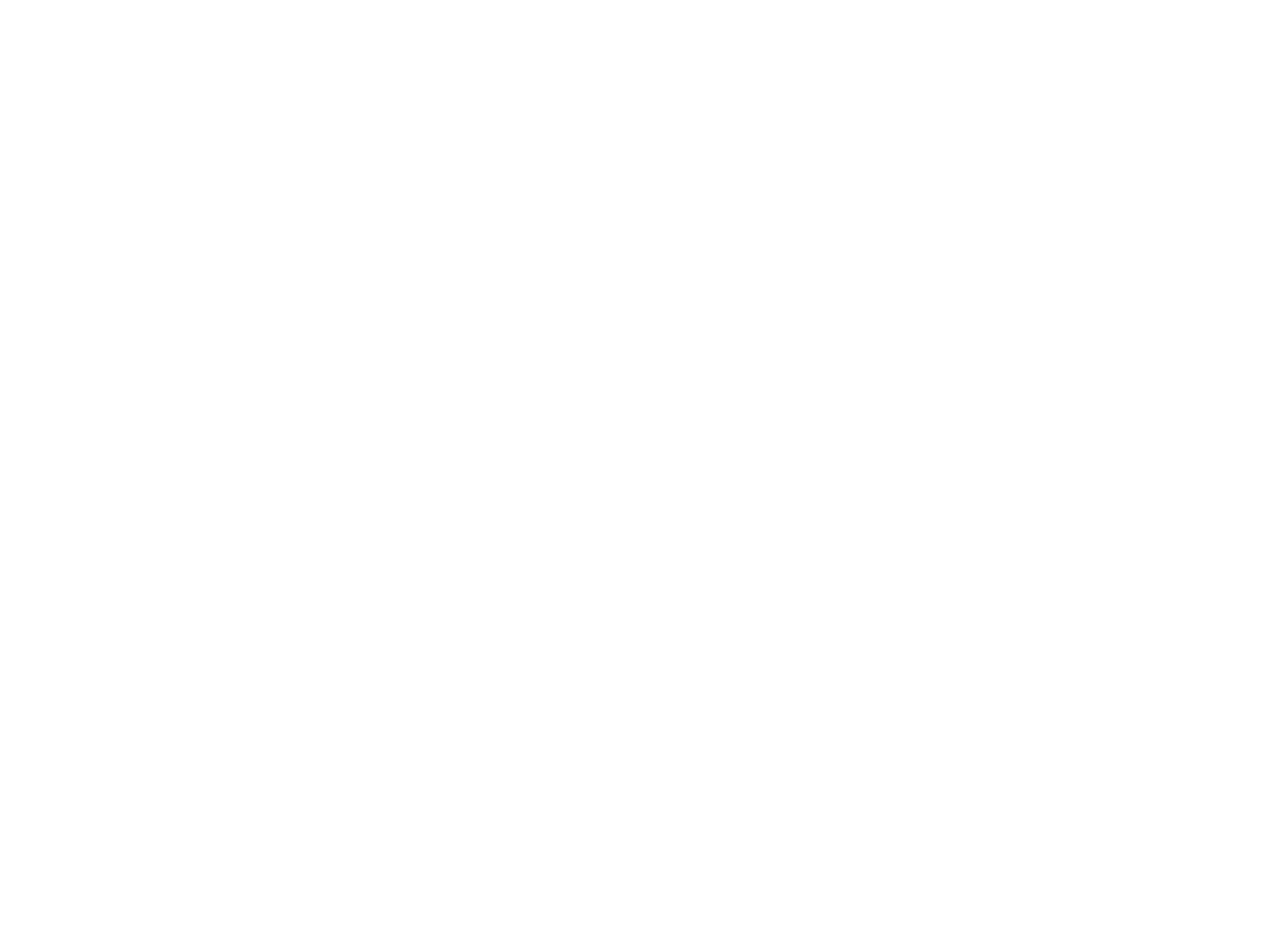
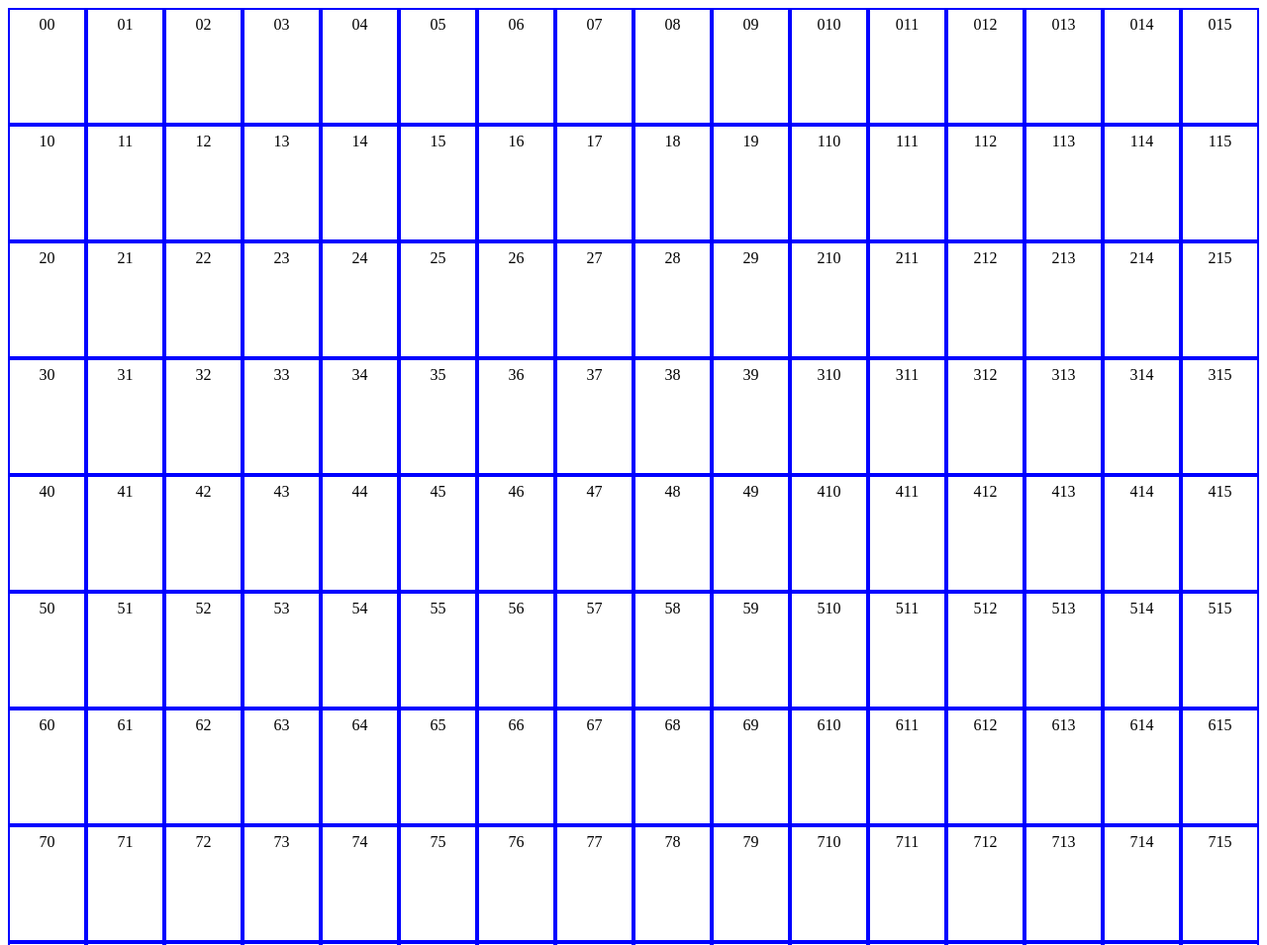
Before and after one commit to VNfifty50/etch-a-sketch, a plain HTML site: page index.html in a window 1280 px wide. Shown: the top 955 px of the page at 99% size. Before the commit the page ends 800 px from the top, so only its background shows below. Drawn offline with Linux system fonts and the light colour scheme.

Commit message:
add index.html

```diff
--- a/index.html
+++ b/index.html
@@ -4,7 +4,7 @@
         <meta charset="utf-8">
         <title>Etch-a-sketch</title>
         <link rel="stylesheet" href="style.css">
-        <script link="script.js" defer></script>
+        <script src="script.js" defer></script>
     </head>
     <body>
         <div class="container"></div>
```
